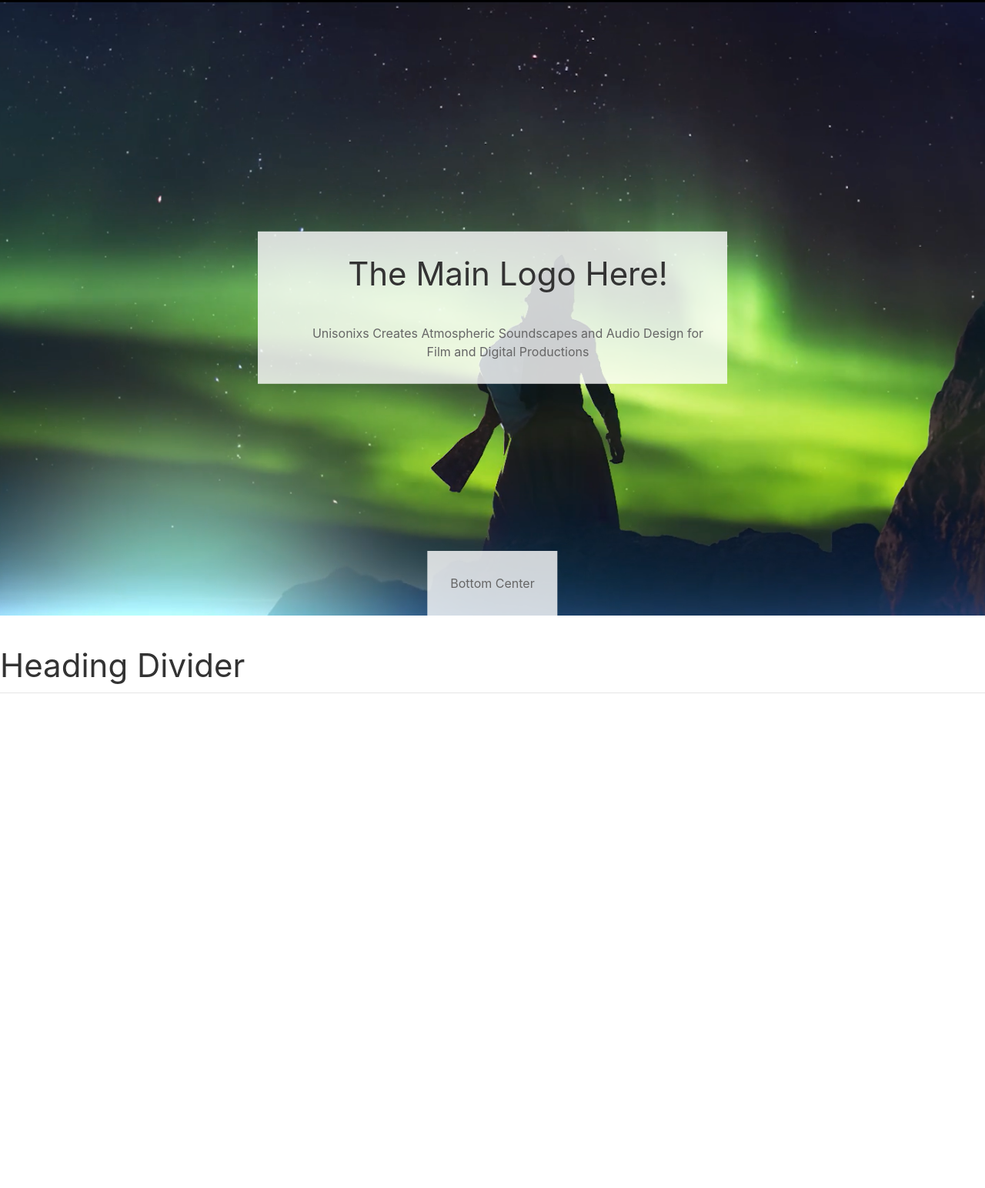
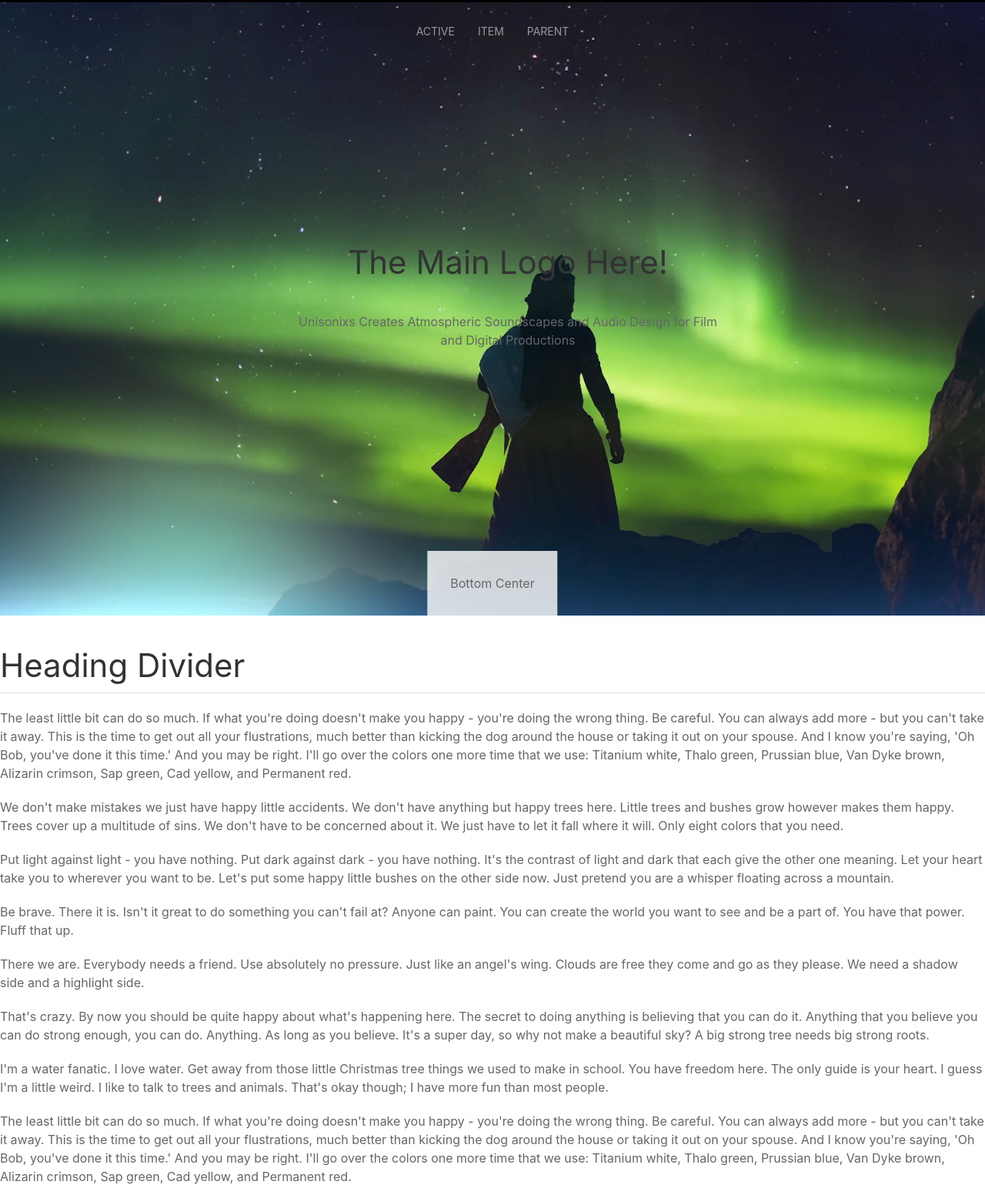
Before and after one commit to SonamSangpo/gr-movie, a plain HTML site: page index.html in a window 1280 px wide. Shown: the top 1544 px of the page at 77% size. Before the commit the page ends 921 px from the top, so only its background shows below. Drawn offline with Linux system fonts and the light colour scheme.

Commit message:
Update index.html

```diff
--- a/index.html
+++ b/index.html
@@ -14,13 +14,40 @@
 
 
         <div id="" class="uk-cover-container uk-background-cover uk-height-viewport page" style="background-image: url(images/bgtest.png);" uk-height-viewport>
+          <div class="uk-position-top">
+                  <nav class="uk-navbar-container uk-navbar-transparent" uk-navbar " uk-sticky="show-on-up: true; animation: uk-animation-slide-top; bottom: #bottom">
+                      <div class="uk-navbar-center">
+                          <ul class="uk-navbar-nav">
+                              <li><a href="#">Active</a></li>
+                              <li><a href="#">Item</a></li>
+                              <li>
+                                  <a href="#">Parent</a>
+                                  <div class="uk-navbar-dropdown">
+                                      <ul class="uk-nav uk-navbar-dropdown-nav">
+                                          <li class="uk-active"><a href="#">Active</a></li>
+                                          <li><a href="#">Item</a></li>
+                                          <li class="uk-nav-header">Header</li>
+                                          <li><a href="#">Item</a></li>
+                                          <li><a href="#">Item</a></li>
+                                          <li class="uk-nav-divider"></li>
+                                          <li><a href="#">Item</a></li>
+                                      </ul>
+                                  </div>
+                              </li>
+                          </ul>
+                      </div>
+                  </nav>
+              </div>
 
 
 
 
-               <div class="uk-position-center uk-position-small uk-text-center uk-overlay uk-overlay-default" style=""" uk-grid>
+
+
+               <div class="uk-position-center uk-position-small uk-text-center style=""" uk-grid>
                    <h1>The Main Logo Here!</h1>
                    <p class="uk-align-center ">Unisonixs Creates Atmospheric Soundscapes and Audio Design for Film and Digital Productions</p>
+
                </div>
                <div class="uk-position-bottom-center uk-overlay uk-overlay-default">Bottom Center</div>
 
@@ -31,6 +58,34 @@
            </div>
 </div>
 <h1 class="uk-heading-divider">Heading Divider</h1>
+<p>The least little bit can do so much. If what you're doing doesn't make you happy - you're doing the wrong thing. Be careful. You can always add more - but you can't take it away. This is the time to get out all your flustrations, much better than kicking the dog around the house or taking it out on your spouse. And I know you're saying, 'Oh Bob, you've done it this time.' And you may be right. I'll go over the colors one more time that we use: Titanium white, Thalo green, Prussian blue, Van Dyke brown, Alizarin crimson, Sap green, Cad yellow, and Permanent red.</p>
+
+<p>We don't make mistakes we just have happy little accidents. We don't have anything but happy trees here. Little trees and bushes grow however makes them happy. Trees cover up a multitude of sins. We don't have to be concerned about it. We just have to let it fall where it will. Only eight colors that you need.</p>
+
+<p>Put light against light - you have nothing. Put dark against dark - you have nothing. It's the contrast of light and dark that each give the other one meaning. Let your heart take you to wherever you want to be. Let's put some happy little bushes on the other side now. Just pretend you are a whisper floating across a mountain.</p>
+
+<p>Be brave. There it is. Isn't it great to do something you can't fail at? Anyone can paint. You can create the world you want to see and be a part of. You have that power. Fluff that up.</p>
+
+<p>There we are. Everybody needs a friend. Use absolutely no pressure. Just like an angel's wing. Clouds are free they come and go as they please. We need a shadow side and a highlight side.</p>
+
+<p>That's crazy. By now you should be quite happy about what's happening here. The secret to doing anything is believing that you can do it. Anything that you believe you can do strong enough, you can do. Anything. As long as you believe. It's a super day, so why not make a beautiful sky? A big strong tree needs big strong roots.</p>
+
+<p>I'm a water fanatic. I love water. Get away from those little Christmas tree things we used to make in school. You have freedom here. The only guide is your heart. I guess I'm a little weird. I like to talk to trees and animals. That's okay though; I have more fun than most people.</p>
+
+<p>The least little bit can do so much. If what you're doing doesn't make you happy - you're doing the wrong thing. Be careful. You can always add more - but you can't take it away. This is the time to get out all your flustrations, much better than kicking the dog around the house or taking it out on your spouse. And I know you're saying, 'Oh Bob, you've done it this time.' And you may be right. I'll go over the colors one more time that we use: Titanium white, Thalo green, Prussian blue, Van Dyke brown, Alizarin crimson, Sap green, Cad yellow, and Permanent red.</p>
+
+<p>We don't make mistakes we just have happy little accidents. We don't have anything but happy trees here. Little trees and bushes grow however makes them happy. Trees cover up a multitude of sins. We don't have to be concerned about it. We just have to let it fall where it will. Only eight colors that you need.</p>
+
+<p>Put light against light - you have nothing. Put dark against dark - you have nothing. It's the contrast of light and dark that each give the other one meaning. Let your heart take you to wherever you want to be. Let's put some happy little bushes on the other side now. Just pretend you are a whisper floating across a mountain.</p>
+
+<p>Be brave. There it is. Isn't it great to do something you can't fail at? Anyone can paint. You can create the world you want to see and be a part of. You have that power. Fluff that up.</p>
+
+<p>There we are. Everybody needs a friend. Use absolutely no pressure. Just like an angel's wing. Clouds are free they come and go as they please. We need a shadow side and a highlight side.</p>
+
+<p>That's crazy. By now you should be quite happy about what's happening here. The secret to doing anything is believing that you can do it. Anything that you believe you can do strong enough, you can do. Anything. As long as you believe. It's a super day, so why not make a beautiful sky? A big strong tree needs big strong roots.</p>
+
+<p>I'm a water fanatic. I love water. Get away from those little Christmas tree things we used to make in school. You have freedom here. The only guide is your heart. I guess I'm a little weird. I like to talk to trees and animals. That's okay though; I have more fun than most people.</p>
+
 
 
 
```
